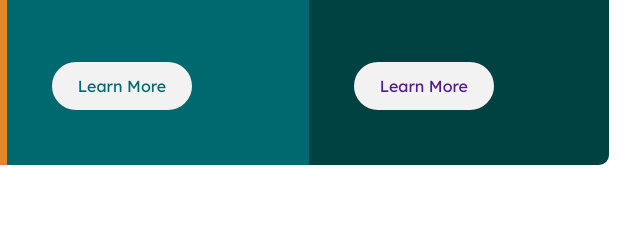
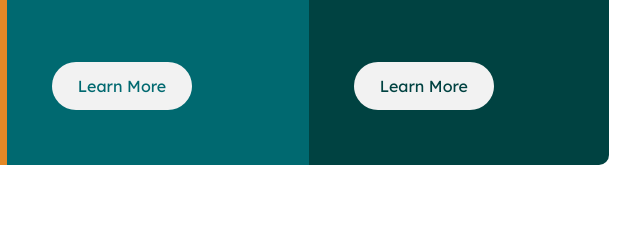
Before and after one commit to adebisiabdussamad/3-column-preview-card-components, a plain HTML site: page index.html in a window 1280 px wide. Shown: the part 417-657 px from the top of the page, 479-1119 px from the left. Drawn offline with Linux system fonts and the light colour scheme.

Commit message:
made a few  changes in app.css

```diff
--- a/app.css
+++ b/app.css
@@ -66,7 +66,10 @@ p {
   background-color: hsl(179, 100%, 13%);
   border-top-right-radius: 10px;
   border-bottom-right-radius: 10px;
+}
 
+.luxury a {
+  color: hsl(179, 100%, 13%);
 }
 
 .cont a {
```
